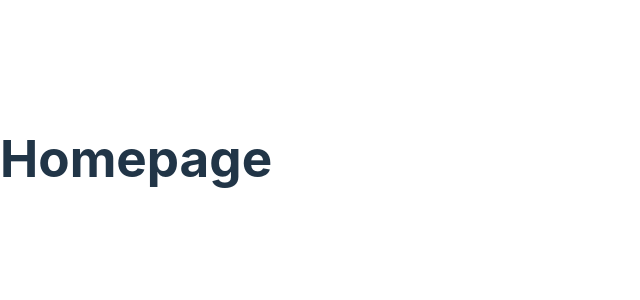
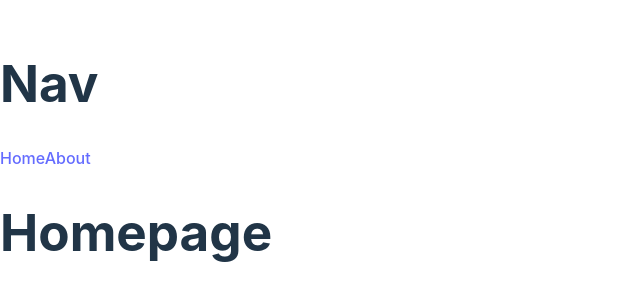
Before and after one commit to line-em/react-router-scrimba, a React (Vite) app: page / in a window 1280 px wide. Shown: the part 242-542 px from the top of the page, without its empty margins (0-640 px from the left). Built offline with nearby package versions, Linux system fonts and the light colour scheme.

Commit message:
Add pages

```diff
--- a/src/App.jsx
+++ b/src/App.jsx
@@ -2,16 +2,26 @@ import { Routes, Route } from "react-router-dom";
 import Home from "./pages/Home";
 import Book from "./pages/Book";
 import Booklist from "./pages/Booklist";
+import NotFound from "./pages/NotFound";
+import Nav from "./pages/Nav";
+
+// React Router documentation is found here: https://reactrouter.com/docs/en/v6/getting-started/concepts
 
 function App() {
 	// First, use <BrowserRouter> to create a <Router> component. Our <App /> is wrapped in it.
 	// Then, you can proceed as follows:
 	return (
 		<>
+			{/* This is the part that doesn't change. */}
+			<Nav />
+			{/* Whatever will be changed, will be found wrapped in <Routes> */}
 			<Routes>
 				<Route path="/" element={<Home />} />
 				<Route path="/about" element={<Booklist />} />
+				{/* (:) means this is a dynamic token: it can and will vary */}
 				<Route path=":id" element={<Book />} />
+				{/* The typical 404 page is represented by an asterisk (*) */}
+				<Route path="*" element={<NotFound />} />
 			</Routes>
 		</>
 	);
--- /dev/null
+++ b/src/pages/Nav.jsx
@@ -0,0 +1,11 @@
+import { Link } from "react-router-dom";
+
+export default function Nav() {
+	return (
+		<div>
+			<h1>Nav</h1>
+			<Link to={`/`}>Home</Link>
+			<Link to={`/about`}>About</Link>
+		</div>
+	);
+}
--- /dev/null
+++ b/src/pages/NotFound.jsx
@@ -0,0 +1,7 @@
+export default function NotFound() {
+	return (
+		<div>
+			<h1>NotFound</h1>
+		</div>
+	);
+}
```
